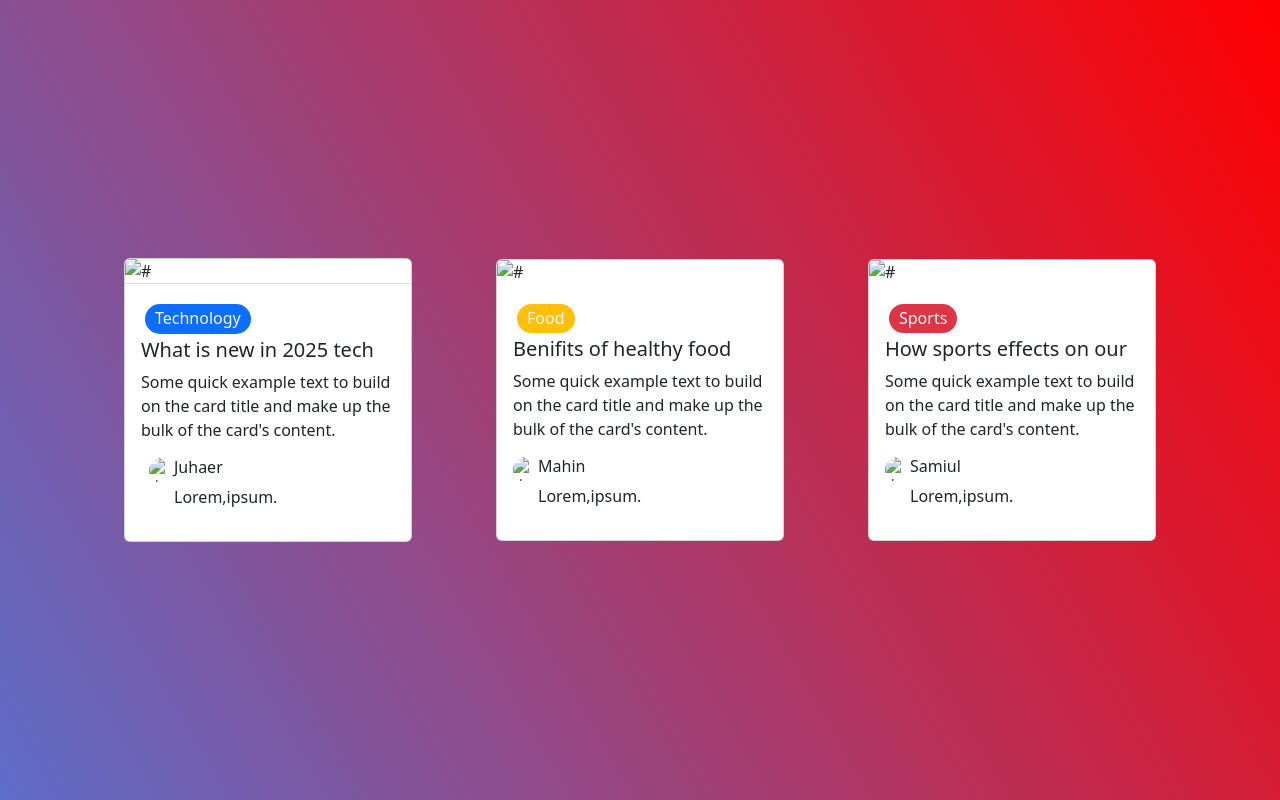
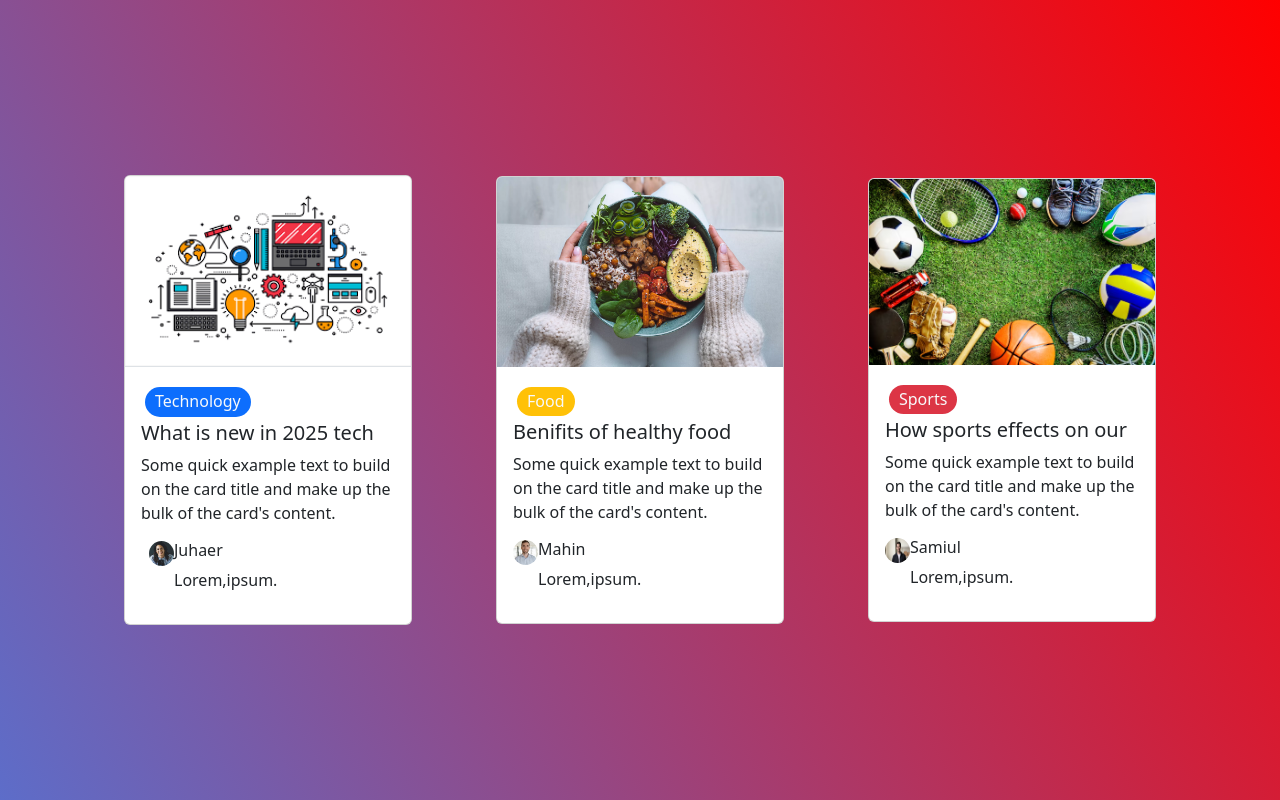
Before and after one commit to juhaerahnaf/bootstrap-card-1, a plain HTML site: page index.html in a window 1280 px wide. Drawn offline with nearby package versions, Linux system fonts and the light colour scheme.

Commit message:
Update index.html

```diff
--- a/index.html
+++ b/index.html
@@ -10,13 +10,13 @@
   <body class="grad">
     <section class="container d-flex justify-content-around align-items-center " style="height: 100vh;">
         <div class="card " style="width: 18rem;">
-            <img src="image/tech.png" class="card-img-top border-bottom" alt="#">
+            <img src="tech.png" class="card-img-top border-bottom" alt="#">
             <div class="card-body">
               <h6 class=" container-fluid m-1 text-light bg-primary aa">Technology</h6>
               <h5 class="card-title">What is new in 2025 tech</h5>
               <p class="card-text">Some quick example text to build on the card title and make up the bulk of the card's content.</p>
               <div class="d-flex pp-image">
-                <img src="image/images_1.jpg" alt="#" class="ms-2">
+                <img src="images_1.jpg" alt="#" class="ms-2">
                 <div class="info">
                     <h6>Juhaer</h6>
                     <p>Lorem,ipsum.</p>
@@ -25,13 +25,13 @@
             </div>
         </div>
         <div class="card " style="width: 18rem;">
-            <img src="image/food.webp" class="card-img-top" style="width: 100;" alt="#">
+            <img src="food.webp" class="card-img-top" style="width: 100;" alt="#">
             <div class="card-body">
                 <h6 class=" container-fluid m-1 text-light bg-warning aa">Food</h6>
                 <h5 class="card-title">Benifits of healthy food</h5>
                 <p class="card-text">Some quick example text to build on the card title and make up the bulk of the card's content.</p>
                 <div class="d-flex justify-content- pp-image">
-                    <img src="image/images_2.jpg" alt="#">
+                    <img src="images_2.jpg" alt="#">
                     <div class="info">
                         <h6>Mahin</h6>
                         <p>Lorem,ipsum.</p>
@@ -40,13 +40,13 @@
             </div>
         </div>
         <div class="card " style="width: 18rem;">
-            <img src="image/sports.avif" class="card-img-top" alt="#">
+            <img src="sports.avif" class="card-img-top" alt="#">
             <div class="card-body">
                 <h6 class=" container-fluid m-1 text-light bg-danger aa">Sports</h6>
                 <h5 class="card-title">How sports effects on our</h5>
                 <p class="card-text">Some quick example text to build on the card title and make up the bulk of the card's content.</p>
                 <div class="d-flex pp-image">
-                    <img src="image/image_3.jpg" alt="#" >
+                    <img src="image_3.jpg" alt="#" >
                     <div class="info">
                         <h6>Samiul</h6>
                         <p>Lorem,ipsum.</p>
```
